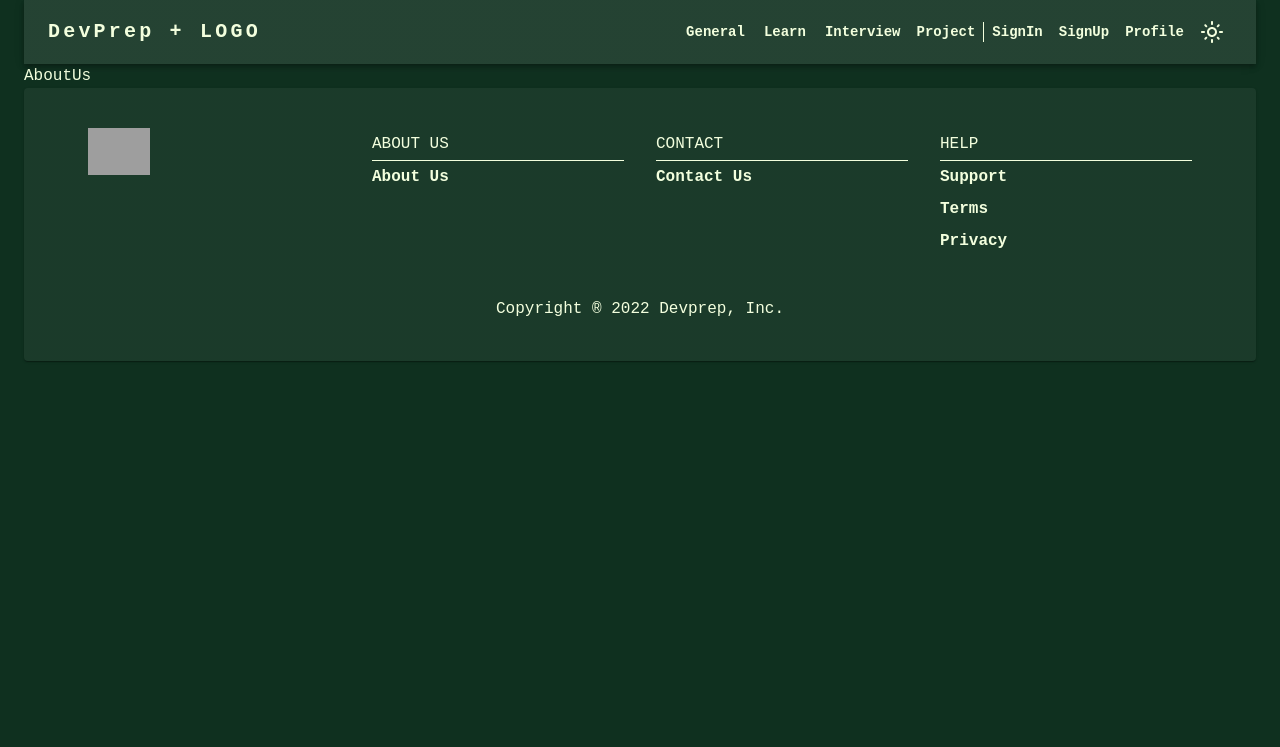
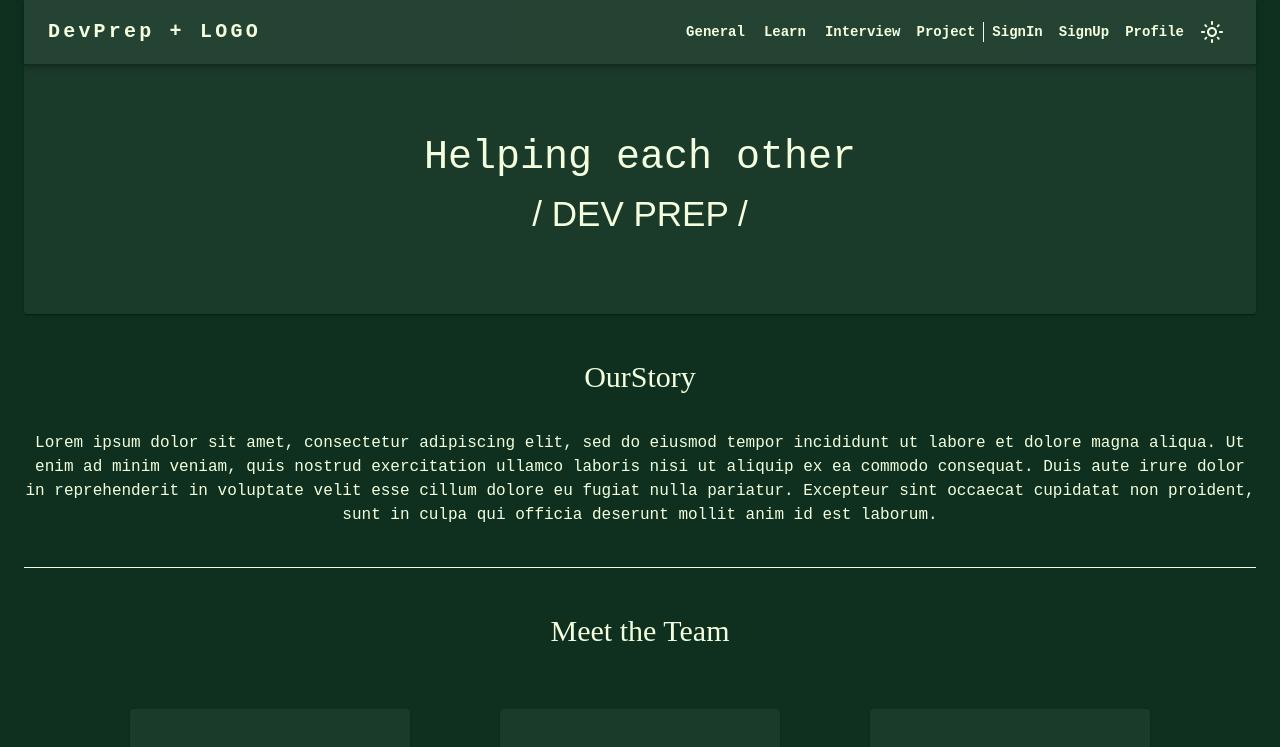
Before and after one commit to DevPreps/frontend, a React (Vite) app: page /about-us in a window 1280 px wide. Shown: the top 747 px of the page. Built offline with nearby package versions, Linux system fonts and the light colour scheme; grey boxes are pictures that could not be loaded.

Commit message:
fix: uadate about us page

```diff
--- a/src/pages/AboutUs.tsx
+++ b/src/pages/AboutUs.tsx
@@ -1,7 +1,14 @@
 import React from "react";
 
+// Import about us components for the page
+import AboutUsView from "../components/aboutUs/AboutUsView";
+
 const AboutUs = () => {
-    return <div>AboutUs</div>;
+    return (
+        <div>
+            <AboutUsView />
+        </div>
+    );
 };
 
 export default AboutUs;
```
Also changed, not shown: 1 other file (tests, documents, lock files or other folders).
